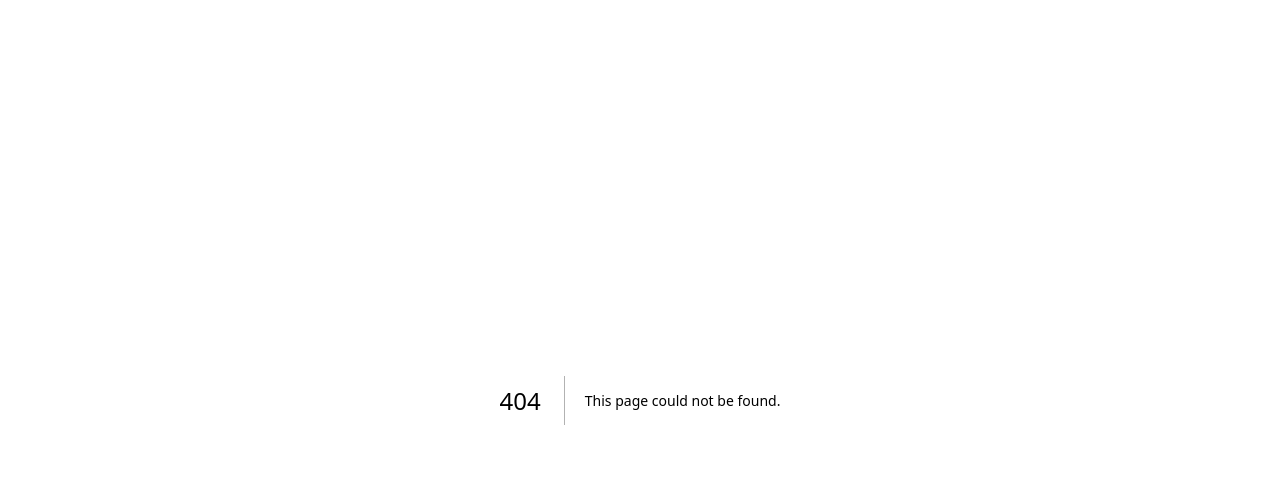
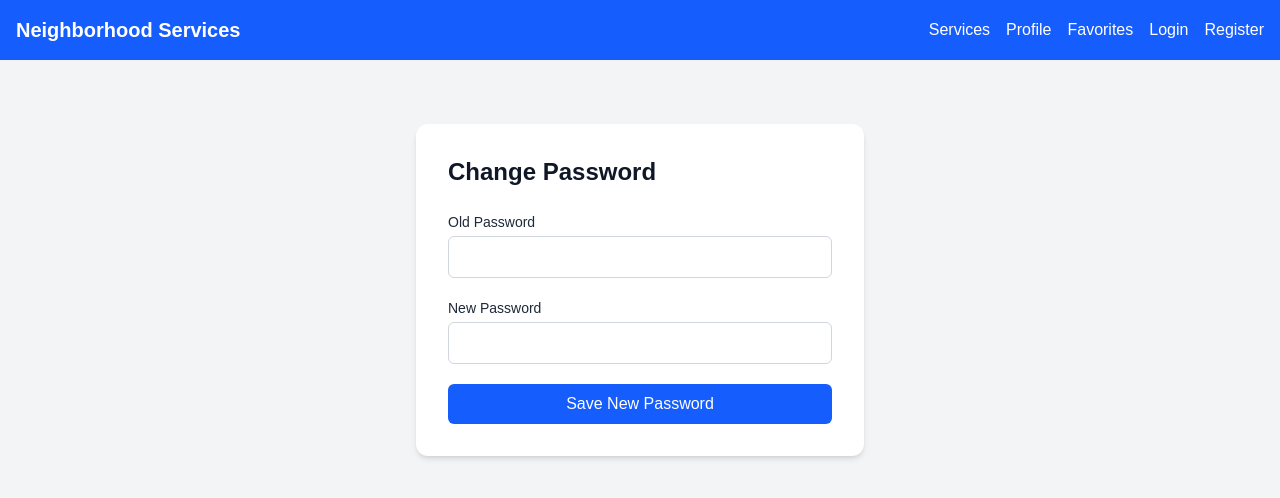
Before and after one commit to kazeemj565/neighborhood-services-api2, a Next.js app in the folder Frontend/neihborhood_scr_frontend/: page /change-password in a window 1280 px wide. Before the commit this address had no page. Shown: the top 498 px of the page. Built offline with nearby package versions, Linux system fonts and the light colour scheme; no server answers.

Commit message:
feat: add change-password page to frontend.

```diff
--- /dev/null
+++ b/Frontend/neihborhood_scr_frontend/app/change-password/page.tsx
@@ -0,0 +1,76 @@
+'use client';
+import { useState } from 'react';
+import axios from '@/app/lib/axios';
+import Navbar from '@/app/components/Navbar';
+
+export default function ChangePasswordPage() {
+  const [oldPassword, setOldPassword] = useState('');
+  const [newPassword, setNewPassword] = useState('');
+  const [message, setMessage] = useState('');
+  const [error, setError] = useState('');
+
+  const handleChangePassword = async (e: React.FormEvent) => {
+    e.preventDefault();
+    const token = localStorage.getItem('access');
+    try {
+      const res = await axios.patch(
+        '/change-password/',
+        { old_password: oldPassword, new_password: newPassword },
+        { headers: { Authorization: `Bearer ${token}` } }
+      );
+      setMessage(res.data.message);
+      setError('');
+      setOldPassword('');
+      setNewPassword('');
+      setTimeout(() => setMessage(''), 3000);
+    } catch (err: any) {
+      const msg = err.response?.data?.error || 'Failed to change password.';
+      setError(msg);
+      setMessage('');
+      setTimeout(() => setError(''), 3000);
+    }
+  };
+
+  return (
+    <div className="min-h-screen bg-gray-100 text-gray-800">
+      <Navbar />
+      <div className="max-w-md mx-auto mt-16 bg-white p-8 rounded-xl shadow-md">
+        <h1 className="text-2xl font-bold mb-6 text-gray-900">Change Password</h1>
+
+        {message && <p className="text-green-600 mb-4 font-medium">{message}</p>}
+        {error && <p className="text-red-500 mb-4 font-medium">{error}</p>}
+
+        <form onSubmit={handleChangePassword} className="space-y-5">
+          <div>
+            <label className="block text-sm font-medium mb-1">Old Password</label>
+            <input
+              type="password"
+              value={oldPassword}
+              onChange={(e) => setOldPassword(e.target.value)}
+              className="w-full border border-gray-300 rounded-md p-2 focus:ring-2 focus:ring-blue-500 outline-none"
+              required
+            />
+          </div>
+
+          <div>
+            <label className="block text-sm font-medium mb-1">New Password</label>
+            <input
+              type="password"
+              value={newPassword}
+              onChange={(e) => setNewPassword(e.target.value)}
+              className="w-full border border-gray-300 rounded-md p-2 focus:ring-2 focus:ring-blue-500 outline-none"
+              required
+            />
+          </div>
+
+          <button
+            type="submit"
+            className="w-full py-2 bg-blue-600 text-white font-medium rounded-md hover:bg-blue-700 transition"
+          >
+            Save New Password
+          </button>
+        </form>
+      </div>
+    </div>
+  );
+}
```
